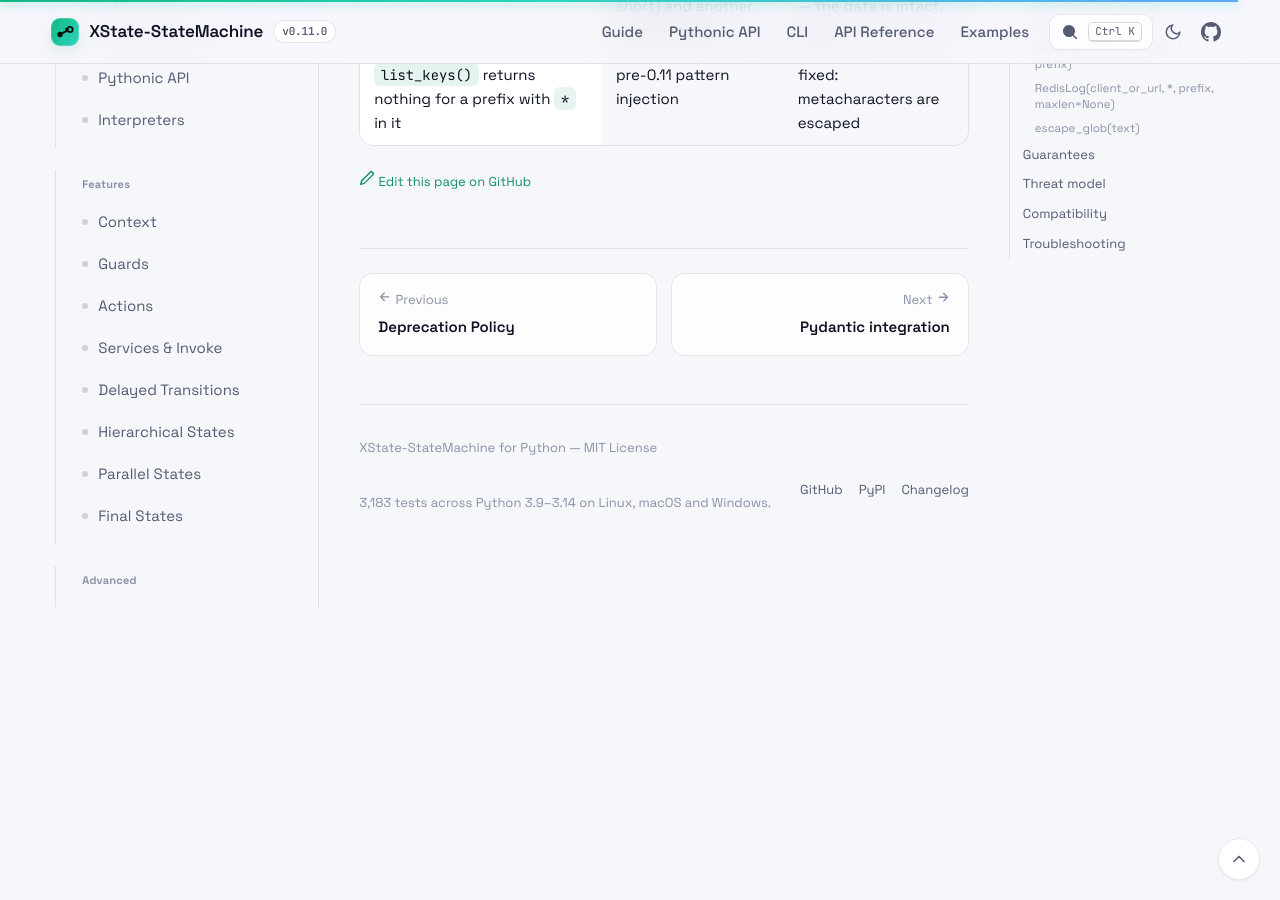
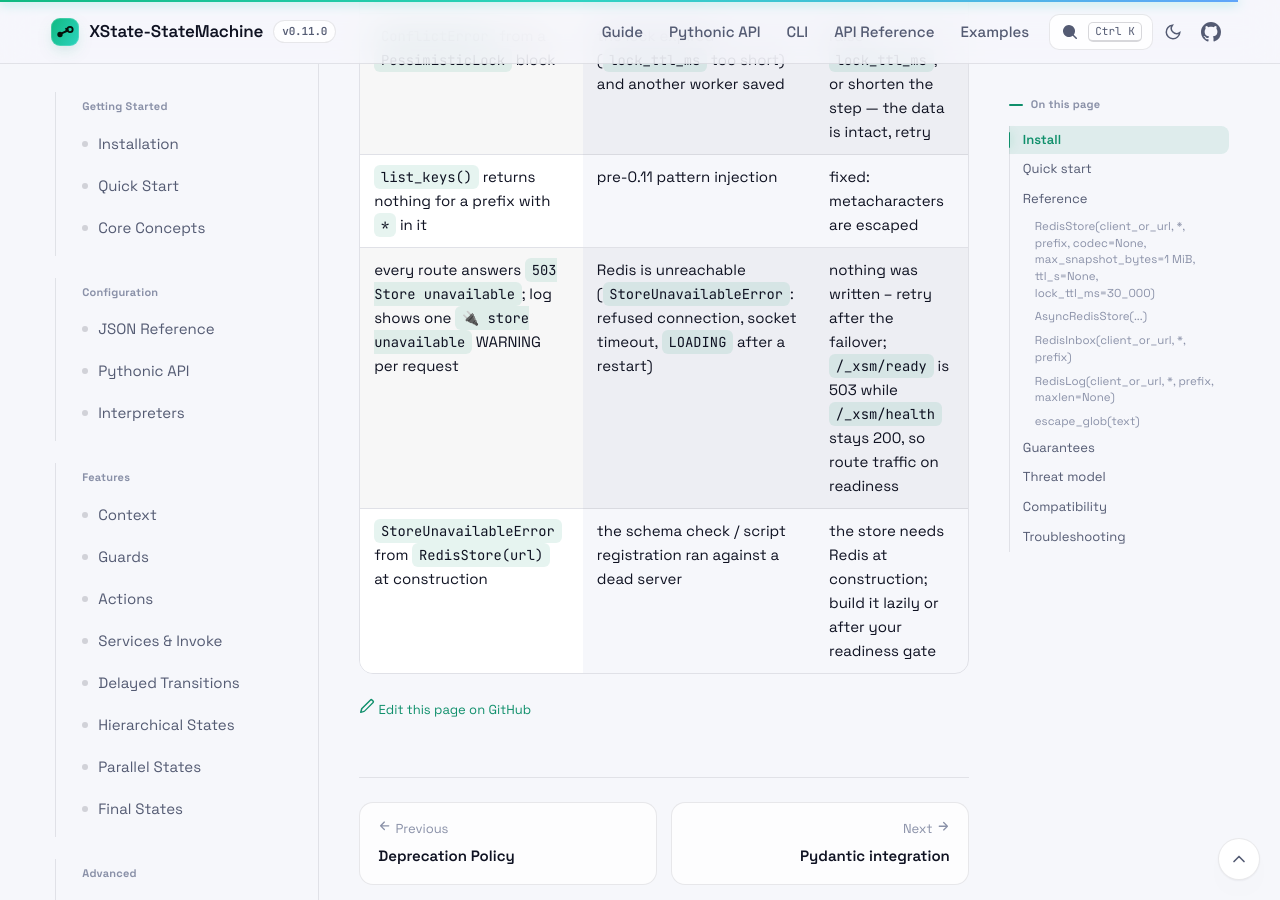
Before and after one commit to basiltt/xstate-statemachine, a Jekyll site: the page built from docs/_guide/integration-redis.md, in a window 1280 px wide and 900 px high, scrolled down 6889 px. Built offline with Jekyll 4.4.1, drawn with Linux system fonts in a browser that asks for light colours; before the commit the page ends 7496 px from its top, so only the background shows below that; some of the changed text lies outside the part shown.

Commit message:
docs(306): API index (StoreUnavailableError row, redis extra row with socket-timeout defaults), redis guide troubleshooting (outage, construction), adapter guides 503 rows
Co-Authored-By: Claude Fable 5 <noreply@anthropic.com>

```diff
--- a/docs/_guide/integration-redis.md
+++ b/docs/_guide/integration-redis.md
@@ -56,7 +56,7 @@ with persisted(store, "order:42", machine) as order:
 
 ### `RedisStore(client_or_url, *, prefix, codec=None, max_snapshot_bytes=1 MiB, ttl_s=None, lock_ttl_ms=30_000)`
 
-Implements `StateStore`. `client_or_url` is a `redis.Redis` or a URL. A client built from a URL gets `socket_timeout` / `socket_connect_timeout` of `DEFAULT_SOCKET_TIMEOUT_S` / `DEFAULT_SOCKET_CONNECT_TIMEOUT_S` (5 s each), so a Redis that accepts TCP but never answers raises `StoreUnavailableError` instead of hanging; override in the URL (`?socket_timeout=30`) or pass your own client. `ttl_s` and `lock_ttl_ms` must be at least one millisecond (`ValueError` at construction). Keys under `{prefix}:` — `snap:{key}` (hash), `dl:{key}` (deadline hash), `deadlines` (sorted set indexed by `due_at_wall`, read by `DueTimerScanner`), `keys` (set, for `list_keys`), `lock:{key}`, `schema`.
+Implements `StateStore`. `client_or_url` is a `redis.Redis` or a URL. A client built from a URL gets `socket_timeout` / `socket_connect_timeout` of `DEFAULT_SOCKET_TIMEOUT_S` / `DEFAULT_SOCKET_CONNECT_TIMEOUT_S` (5 s each), so a Redis that accepts TCP but never answers raises `StoreUnavailableError` instead of hanging; override in the URL (`?socket_timeout=30`) or pass your own client — a client **you** construct keeps its own settings, so give it `socket_timeout=` yourself (redis-py 8 defaults to 5 s; older releases have none). `ttl_s` and `lock_ttl_ms` must be at least one millisecond (`ValueError` at construction). Keys under `{prefix}:` — `snap:{key}` (hash), `dl:{key}` (deadline hash), `deadlines` (sorted set indexed by `due_at_wall`, read by `DueTimerScanner`), `keys` (set, for `list_keys`), `lock:{key}`, `schema`.
 
 - `save(..., expected_version=)` is **one Lua script**: compare the stored version, write the hash, replace the deadline index — atomically. A mismatch is `ConflictError` with the actual version; nothing is written.
 - `lock(key, timeout=)` is `SET NX PX lock_ttl_ms` with a random token, released only by that token (Lua compare-and-delete). `LockTimeoutError` when not acquired in time.
@@ -122,3 +122,5 @@ The SCAN-pattern escaper `list_keys` uses; exported for your own `SCAN`s.
 | `StoreError: … schema version N, newer than this library supports` | a newer library wrote this namespace | upgrade, or point at a fresh prefix |
 | `ConflictError` from a `PessimisticLock` block | the lock expired (`lock_ttl_ms` too short) and another worker saved | raise `lock_ttl_ms`, or shorten the step — the data is intact, retry |
 | `list_keys()` returns nothing for a prefix with `*` in it | pre-0.11 pattern injection | fixed: metacharacters are escaped |
+| every route answers `503 Store unavailable`; log shows one `🔌 store unavailable` WARNING per request | Redis is unreachable (`StoreUnavailableError`: refused connection, socket timeout, `LOADING` after a restart) | nothing was written -- retry after the failover; `/_xsm/ready` is 503 while `/_xsm/health` stays 200, so route traffic on readiness |
+| `StoreUnavailableError` from `RedisStore(url)` at construction | the schema check / script registration ran against a dead server | the store needs Redis at construction; build it lazily or after your readiness gate |
```
Also changed, not shown: docs/_guide/integration-drf.md (+1 -0 lines), docs/_guide/integration-flask.md (+1 -1 lines), docs/_guide/integration-starlette.md (+1 -1 lines), docs/api/index.md (+2 -1 lines).
